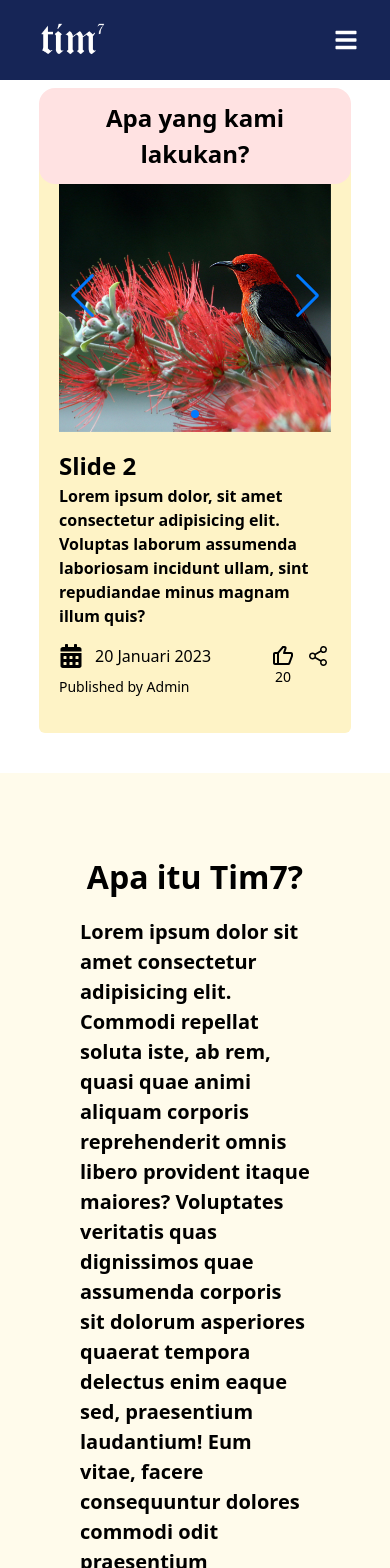
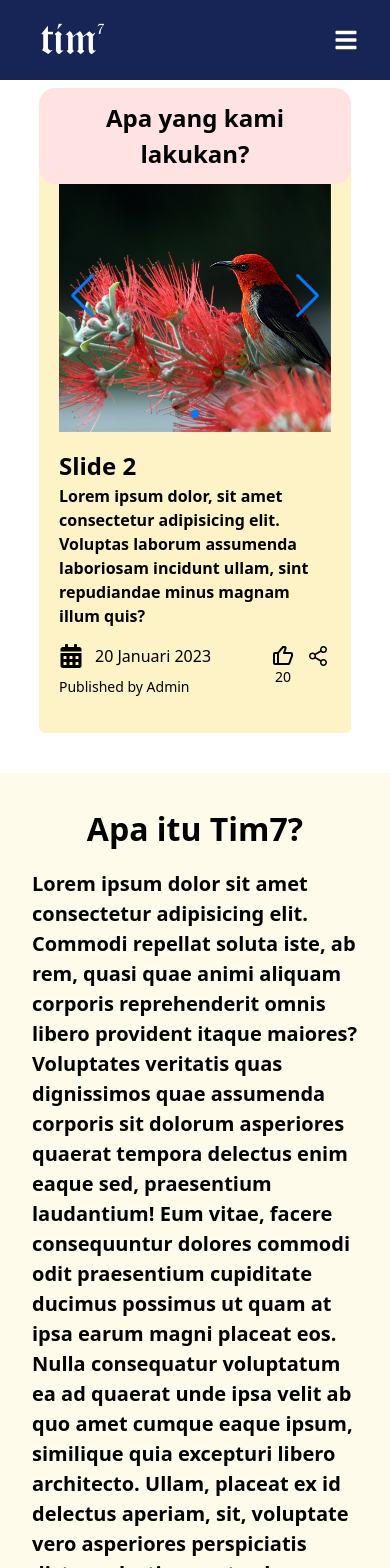
Before and after one commit to Nakim526/tim-7, a Next.js app: page / in a window 390 px wide. Shown: the top 1568 px of the page. Built offline with nearby package versions, Linux system fonts and the light colour scheme.

Commit message:
first beta home page

```diff
--- a/src/app/page.tsx
+++ b/src/app/page.tsx
@@ -7,7 +7,7 @@ export default function Home() {
   return (
     <>
       <PageView />
-      <div className="h-max bg-amber-50 w-full p-20">
+      <div className="h-max bg-amber-50 w-full md:p-20 p-8">
         <div className="flex flex-col gap-4 pb-32 items-center">
           <h1>Apa itu Tim7?</h1>
           <h4>
```
